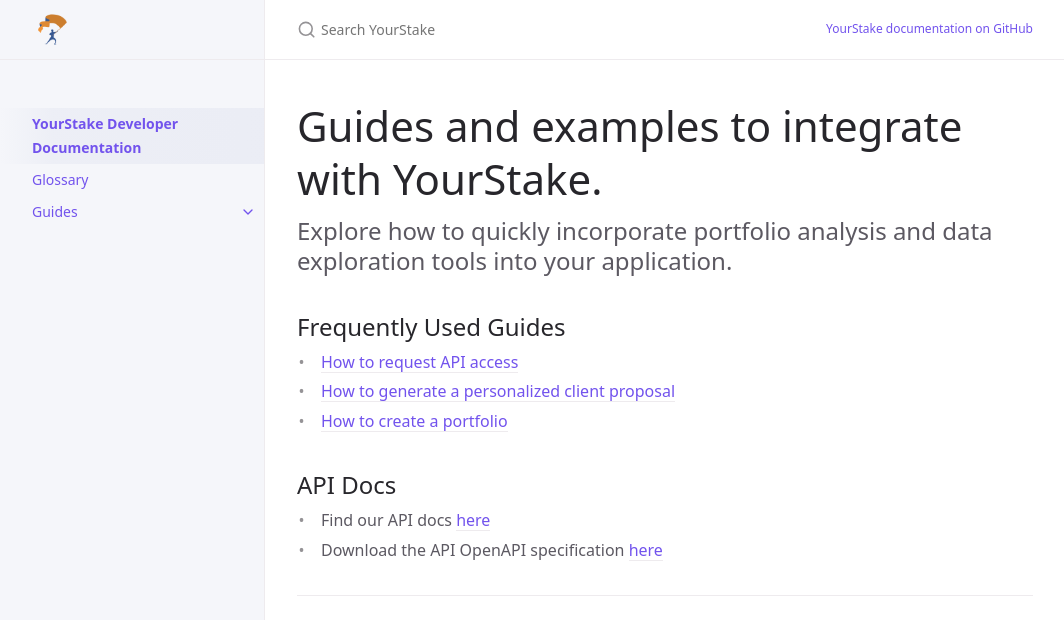
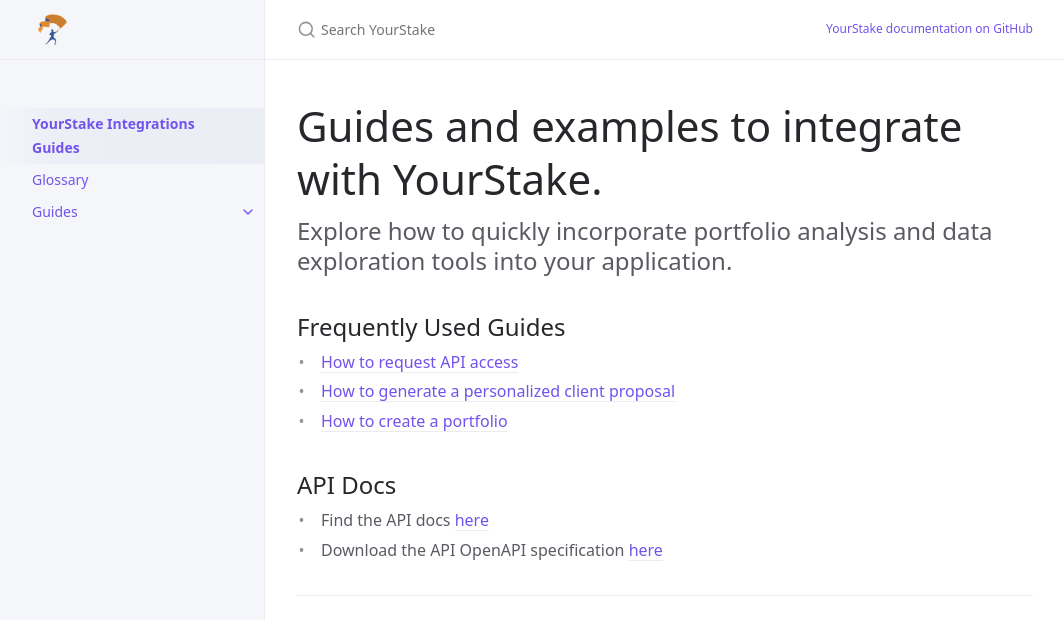
Before and after one commit to YourStake/integrations-guides, a Jekyll site: the page built from index.md, in a window 1280 px wide. Shown: the top 620 px of the page, without its empty margins (107-1171 px from the left). Built offline with Jekyll 4.4.1, drawn with Linux system fonts in a browser that asks for light colours.

Commit message:
update description

```diff
--- a/index.md
+++ b/index.md
@@ -1,8 +1,8 @@
 ---
 layout: default
-title: YourStake Developer Documentation
+title: YourStake Integrations Guides
 nav_order: 1
-description: "YourStake Documentation Documentation includes everything you need to quickly incorporate portfolio analysis and data exploration tool into your application."
+description: "YourStake integrations guides includes everything you need to quickly incorporate portfolio analysis and data exploration tool into your application."
 permalink: /
 ---
 
@@ -22,5 +22,5 @@
 
 ## API Docs
 
-- Find our API docs [here](https://www.yourstake.org/api/docs/)
+- Find the API docs [here](https://www.yourstake.org/api/docs/)
 - Download the API OpenAPI specification [here](https://www.yourstake.org/api/docs/api-schema)
```
